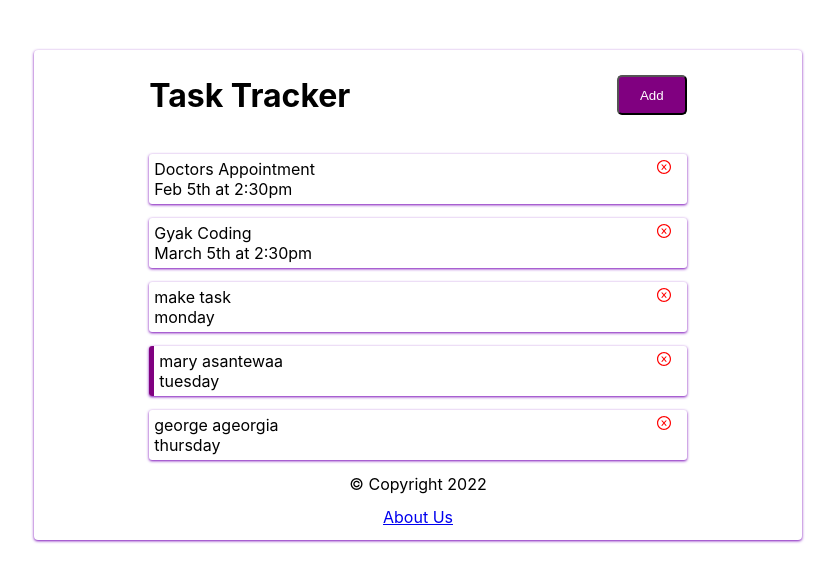
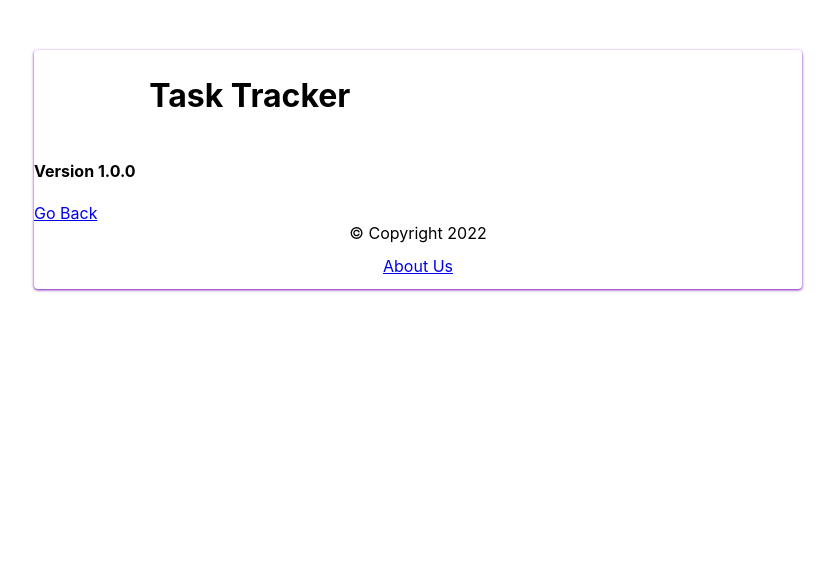
Before and after one commit to victorboadum/react-task-tracker, a React (Create React App) app: page /about in a window 1280 px wide. Shown: the top 582 px of the page, without its empty margins (222-1057 px from the left). Built offline with nearby package versions, Linux system fonts and the light colour scheme; data requests are answered from the project's data file.

Commit message:
tracker new features

```diff
--- a/db.json
+++ b/db.json
@@ -29,6 +29,12 @@
       "day": "thursday",
       "reminder": false,
       "id": 7
+    },
+    {
+      "text": "janet donkor go to kumasi",
+      "day": "monday 3:00 am",
+      "reminder": false,
+      "id": 8
     }
   ]
 }
--- a/src/App.js
+++ b/src/App.js
@@ -4,7 +4,10 @@ import Header from './Components/Header';
 import AddTask from './Components/AddTask';
 import ShowTask from './Components/ShowTask';
 import Footer from './Components/Footer';
+import About from './Components/About';
 import {useState, useEffect} from "react";
+import {BrowserRouter as Router, Routes, Route} from "react-router-dom"
+//import {Routes as Router, Route} from "react-router-dom"
 
 
 
@@ -167,19 +170,39 @@ function App() {
 
   return (
 
+      <Router>
+
           <div className="container">
 
 
             <Header isAddTask={isAddTask} toggleAddTaskForm={toggleAddTaskForm}/>
 
+
+            <Routes>
+              <Route path="/" element={
+
+              <>
                 {isAddTask && <AddTask addTask={addTask}/>}
 
                 {tasks.length > 0 ? <ShowTask tasks={tasks} onDelete={deleteTask} toggleOndbClick={toggleOndbClick}/>
                 : 'no task to show'}
+              </>
+
+              } />
+
+
+              <Route path="/about" element={<About/>} />
+
+              <Route path="/task/:id" element={<About/>} />
+
+            </Routes>
+
 
             <Footer />
 
           </div>
+
+      </Router>
 
   );
 }
--- /dev/null
+++ b/src/Components/About.jsx
@@ -0,0 +1,13 @@
+import './../App.css';
+import {Link} from 'react-router-dom'
+
+const About = () => {
+  return (
+    <div>
+        <h4>Version 1.0.0</h4>
+        <Link to="/">Go Back</Link>
+    </div>
+  )
+}
+
+export default About
--- a/src/Components/AddTask.js
+++ b/src/Components/AddTask.jsx
@@ -42,7 +42,7 @@ import {useState} from 'react'
             </div>
 
             <div className="input-section reminder-section">
-              <p>Set Reminder:</p> <input type="checkbox" required checked={reminder} onChange={(le)=> setReminder(le.currentTarget.checked)} value={reminder} className="checkbox"/>
+              <p>Set Reminder:</p> <input type="checkbox" checked={reminder} onChange={(le)=> setReminder(le.currentTarget.checked)} value={reminder} className="checkbox"/>
             </div>
 
             <div className="input-section btn-save-sec">
--- a/src/Components/Footer.js
+++ b/src/Components/Footer.jsx
@@ -1,4 +1,5 @@
 import './../App.css';
+import {Link} from 'react-router-dom'
 
 
 const Footer = () => {
@@ -11,7 +12,7 @@ const Footer = () => {
         </div>
 
         <div className="footer-divs">
-        <a href="/">About Us</a>
+        <Link to="/About">About Us</Link>
         </div>
 
       </footer>
--- a/src/Components/Header.js
+++ b/src/Components/Header.jsx
@@ -1,5 +1,6 @@
 import './../App.css';
 import Button from './Button';
+import {useLocation} from 'react-router-dom'
 
 
 const Header = ({isAddTask, toggleAddTaskForm}) => {
@@ -7,6 +8,9 @@ const Header = ({isAddTask, toggleAddTaskForm}) => {
   /*const onClick = () => {
     console.log("hello world")
   }*/
+
+  const location = useLocation();
+
 
   return (
     <div>
@@ -17,8 +21,9 @@ const Header = ({isAddTask, toggleAddTaskForm}) => {
                 <h1 className="title">Task Tracker</h1>
             </div>
 
-            <Button isAddTask={isAddTask} onClick={()=> toggleAddTaskForm()}/>
-
+            { location.pathname === "/" &&
+              <Button isAddTask={isAddTask} onClick={()=> toggleAddTaskForm()}/>
+            }
         </div>
 
     </header>
```
Also changed, not shown: src/Components/Button.jsx (renamed from src/Components/Button.js), src/Components/ShowTask.jsx (renamed from src/Components/ShowTask.js), src/Components/Tasks.jsx (renamed from src/Components/Tasks.js). Lines whose indentation alone changed are shown as unchanged.
